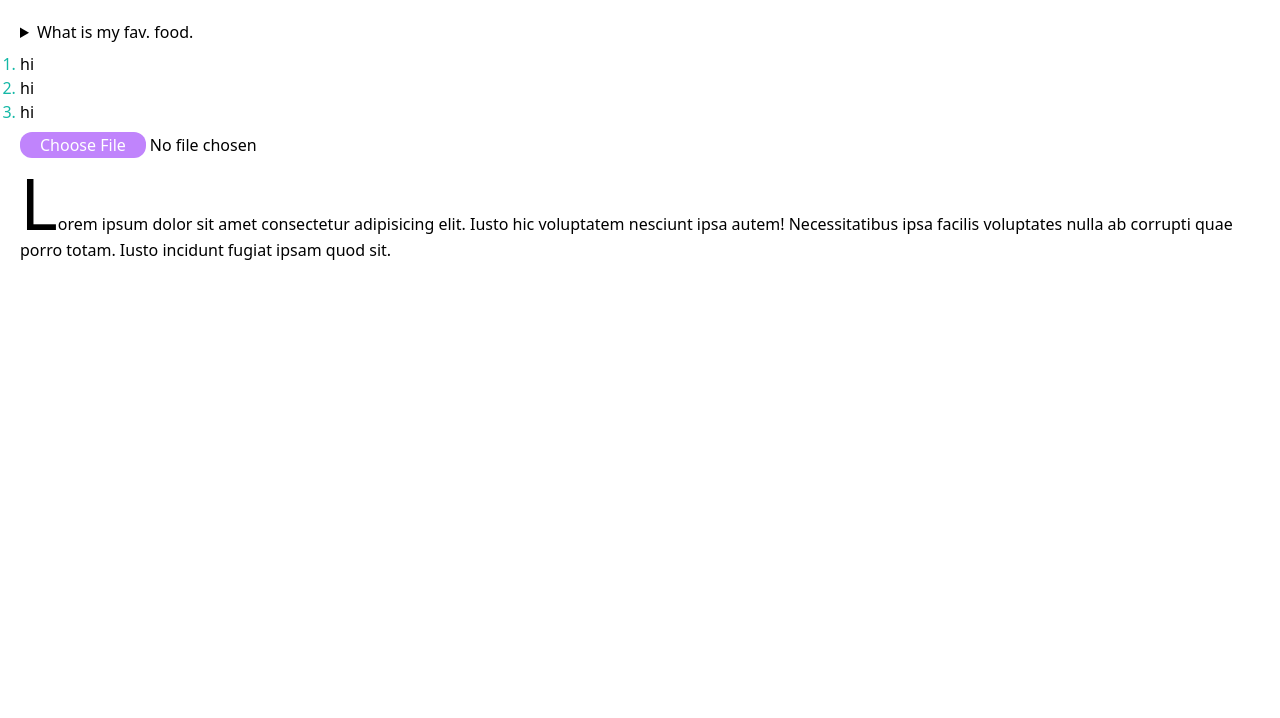
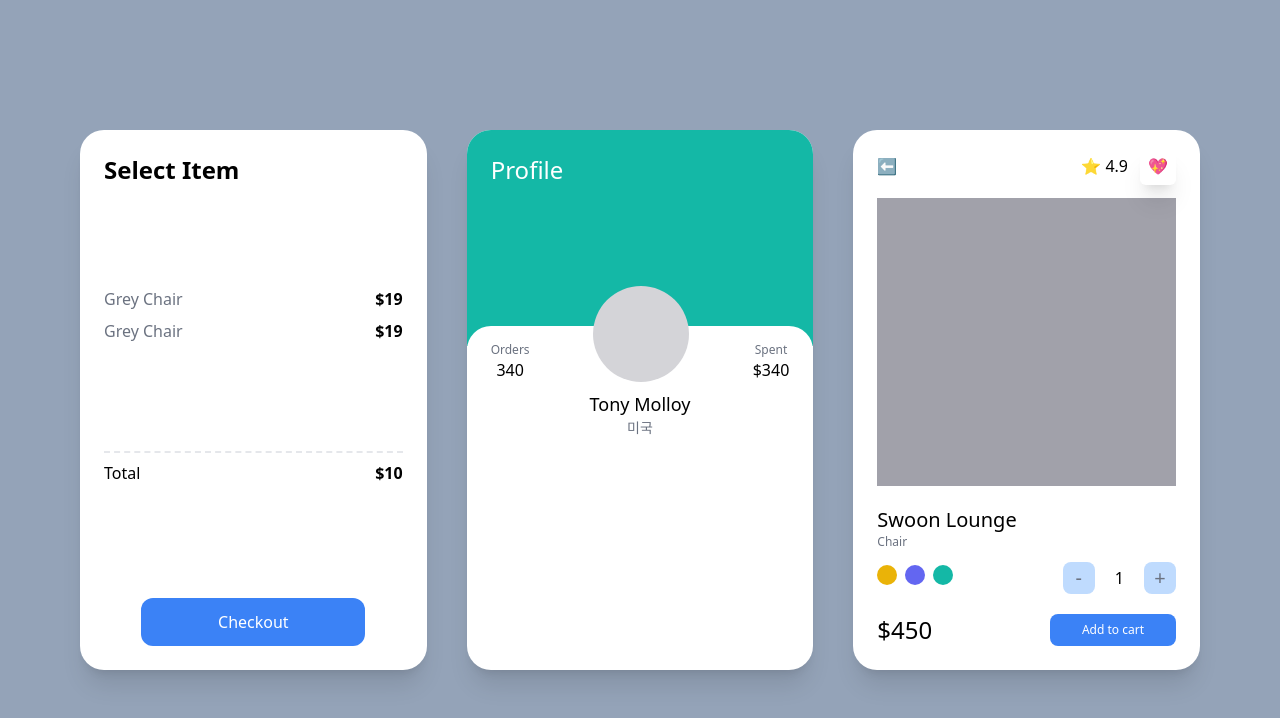
Before and after one commit to jin123457/carrot-market, a Next.js app: page / in a window 1280 px wide. Shown: the top 718 px of the page. Built offline with nearby package versions, Linux system fonts and the light colour scheme.

Commit message:
resposive Modifiers

```diff
--- a/src/pages/index.tsx
+++ b/src/pages/index.tsx
@@ -4,24 +4,86 @@
 
 export default function Home() {
     return (
-        <form className="flex flex-col space-y-2  p-5">
-            <details className="select-none open:text-white open:bg-indigo-400">
-                <summary className="cursor-pointer">What is my fav. food.</summary>
-                <span>김치</span>
-            </details>
-            <ul className="list-decimal marker:text-teal-500">
-                <li>hi</li>
-                <li>hi</li>
-                <li>hi</li>
-            </ul>
-            <input
-                type="file"
-                className="file:border-0 file:rounded-xl file:px-5 file:text-white file:bg-purple-400 file:transition-colors file:cursor-pointer file:hover:text-purple-400 file:hover:bg-white file:hover:border-purple-400 file:hover:border"
-            />
-            <p className="first-letter:text-7xl first-letter:hover:text-purple-400">
-                Lorem ipsum dolor sit amet consectetur adipisicing elit. Iusto hic voluptatem nesciunt ipsa autem! Necessitatibus ipsa facilis voluptates nulla
-                ab corrupti quae porro totam. Iusto incidunt fugiat ipsam quod sit.
-            </p>
-        </form>
+        <div className="bg-slate-400 xl:place-content-center py-20 px-20 grid gap-10 lg:grid-cols-2 xl:grid-cols-3 min-h-screen">
+            <div className="bg-white  flex flex-col justify-between p-6 rounded-3xl shadow-xl">
+                <span className="font-semibold text-2xl">Select Item</span>
+                <ul>
+                    <div className="flex justify-between my-2 ">
+                        <span className="text-gray-500">Grey Chair</span>
+                        <span className="font-semibold">$19</span>
+                    </div>
+                    <div className="flex justify-between my-2 ">
+                        <span className="text-gray-500">Grey Chair</span>
+                        <span className="font-semibold">$19</span>
+                    </div>
+                </ul>
+
+                <div className="flex justify-between mt-2 pt-2 border-t-2 border-dashed">
+                    <span>Total</span>
+                    <span className="font-semibold">$10</span>
+                </div>
+                <button
+                    className="mt-5 bg-blue-500 text-white p-3
+          text-center rounded-xl w-3/4 block mx-auto
+          hover:bg-teal-500 hover:text-black
+          active:bg-yellow-500 focus:bg-red-500
+          "
+                >
+                    Checkout
+                </button>
+            </div>
+            <div className="bg-white overflow-hidden rounded-3xl shadow-xl group">
+                <div className="portrait:bg-indigo-600 landscape:bg-teal-500 p-6 pb-14 xl:pb-40">
+                    <span className="text-white text-2xl">Profile</span>
+                </div>
+                <div className="rounded-3xl p-6 bg-white relative -top-5">
+                    <div className="flex relative -top-16 items-end justify-between">
+                        <div className="flex flex-col items-center">
+                            <span className="text-xs text-gray-500">Orders</span>
+                            <span className="font-medium">340</span>
+                        </div>
+                        <div className="h-24 w-24 bg-zinc-300 rounded-full group-hover:bg-red-300 transition-colors" />
+                        <div className="flex flex-col items-center">
+                            <span className="text-xs text-gray-500">Spent</span>
+                            <span className="font-medium">$340</span>
+                        </div>
+                    </div>
+                    <div className="relative  flex flex-col items-center -mt-14 -mb-5">
+                        <span className="text-lg font-medium">Tony Molloy</span>
+                        <span className="text-sm text-gray-500">미국</span>
+                    </div>
+                </div>
+            </div>
+            <div className="bg-white p-6 rounded-3xl shadow-xl lg:col-span-2 xl:col-span-1">
+                <div className="flex mb-5 justify-between items-center">
+                    <span>⬅️</span>
+                    <div className="space-x-3">
+                        <span>⭐️ 4.9</span>
+                        <span className="shadow-xl p-2 rounded-md">💖</span>
+                    </div>
+                </div>
+                <div className="bg-zinc-400 h-72 mb-5" />
+                <div className="flex flex-col">
+                    <span className="font-medium text-xl">Swoon Lounge</span>
+                    <span className="text-xs text-gray-500">Chair</span>
+                    <div className="mt-3 mb-5 flex justify-between items-center">
+                        <div className="space-x-2">
+                            <button className="w-5 h-5 rounded-full bg-yellow-500 focus:ring-2 ring-offset-2 ring-yellow-500 transition" />
+                            <button className="w-5 h-5 rounded-full bg-indigo-500 focus:ring-2 ring-offset-2 ring-indigo-500 transition" />
+                            <button className="w-5 h-5 rounded-full bg-teal-500 focus:ring-2 ring-offset-2 ring-teal-500 transition" />
+                        </div>
+                        <div className="flex items-center space-x-5">
+                            <button className=" rounded-lg bg-blue-200 flex justify-center items-center aspect-square w-8 text-xl text-gray-500">-</button>
+                            <span>1</span>
+                            <button className=" rounded-lg bg-blue-200 flex justify-center items-center aspect-square w-8 text-xl text-gray-500">+</button>
+                        </div>
+                    </div>
+                    <div className="flex justify-between items-center">
+                        <span className="font-medium text-2xl">$450</span>
+                        <button className="bg-blue-500 py-2 px-8 text-center text-xs text-white rounded-lg">Add to cart</button>
+                    </div>
+                </div>
+            </div>
+        </div>
     );
 }
```
